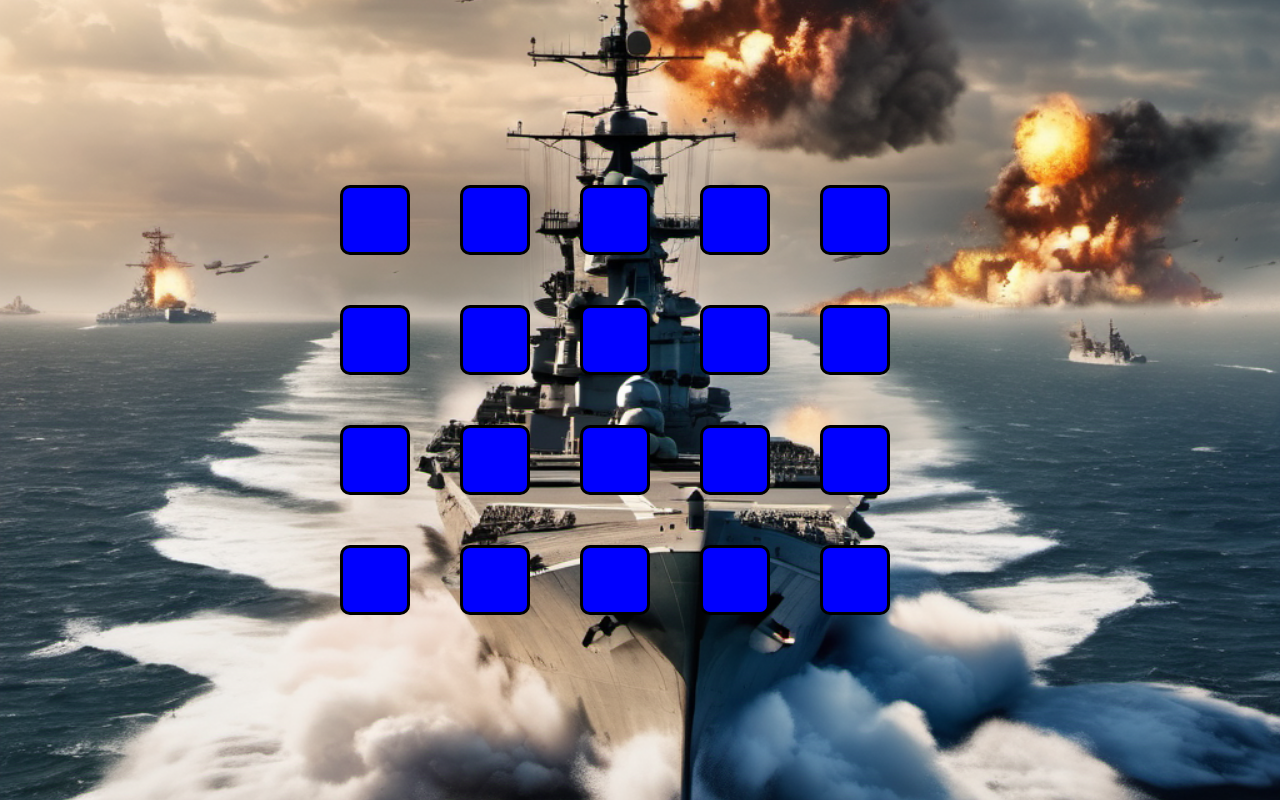
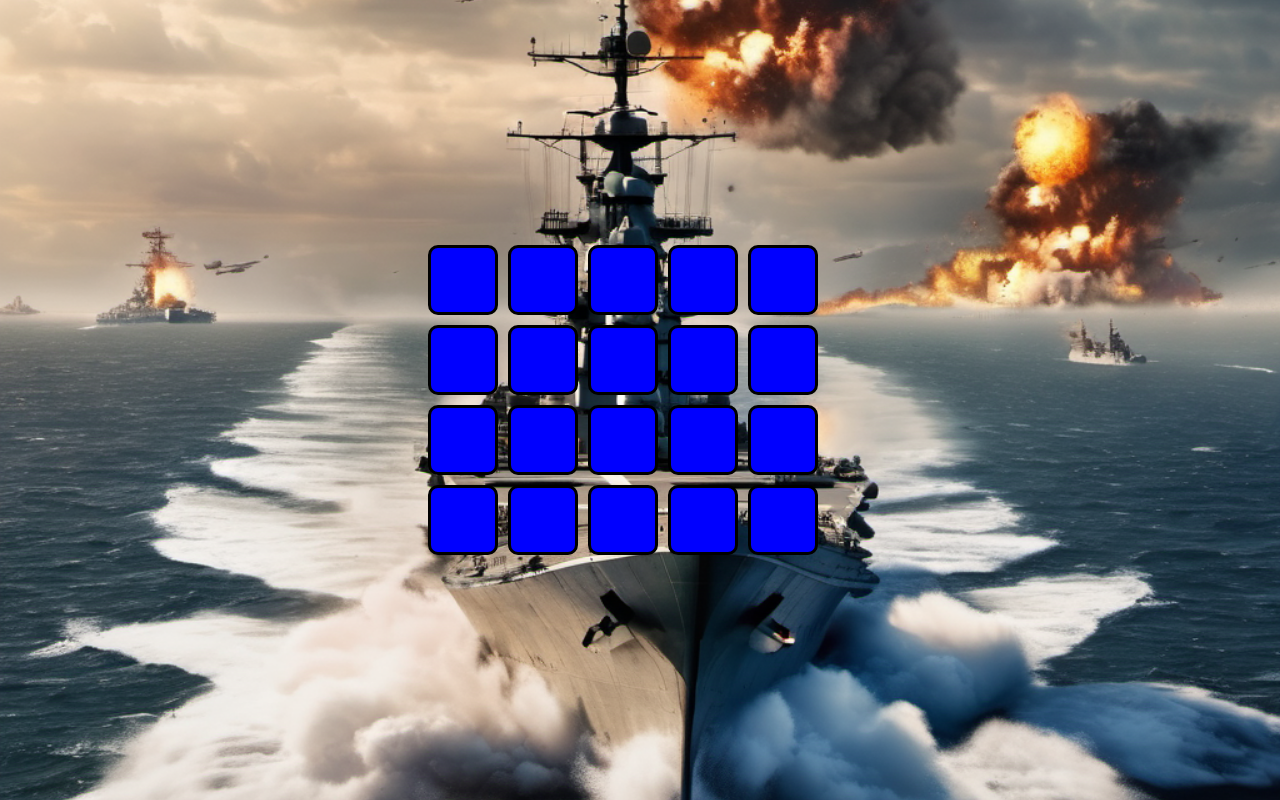
Before and after one commit to tleminen/Laivanupotuspeli, a React (Create React App) app in the folder frontend/: page /laivanupotus/peli in a window 1280 px wide. Built offline with nearby package versions, Linux system fonts and the light colour scheme.

Commit message:
muutoksia

```diff
--- a/frontend/src/App.css
+++ b/frontend/src/App.css
@@ -28,11 +28,11 @@
   display: flex;
   justify-content: space-around;
   align-items: center;
-  width: 600px;
+  width: 80%;
 }
 
 .vali {
-  width: 200px;
+  width: 100px;
 }
 
 .taulukko {
@@ -43,7 +43,7 @@
 .vastustajanTaulukko {
   display: grid;
   grid-template-columns: repeat(5, 1fr);
-  gap: 50px;
+  gap: 10px;
 }
 
 .ruutu {
```
Also changed, not shown: frontend/src/components/Tulos.js (+10 -7 lines).
